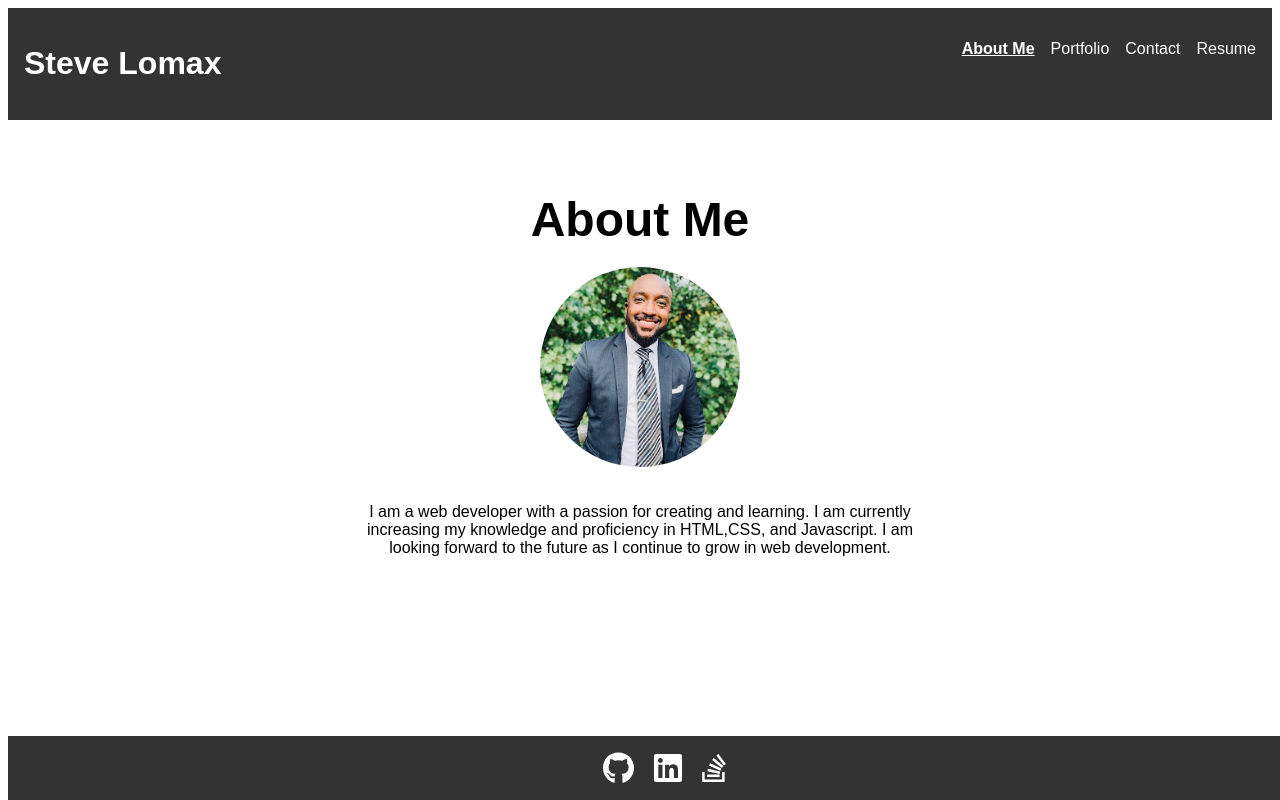
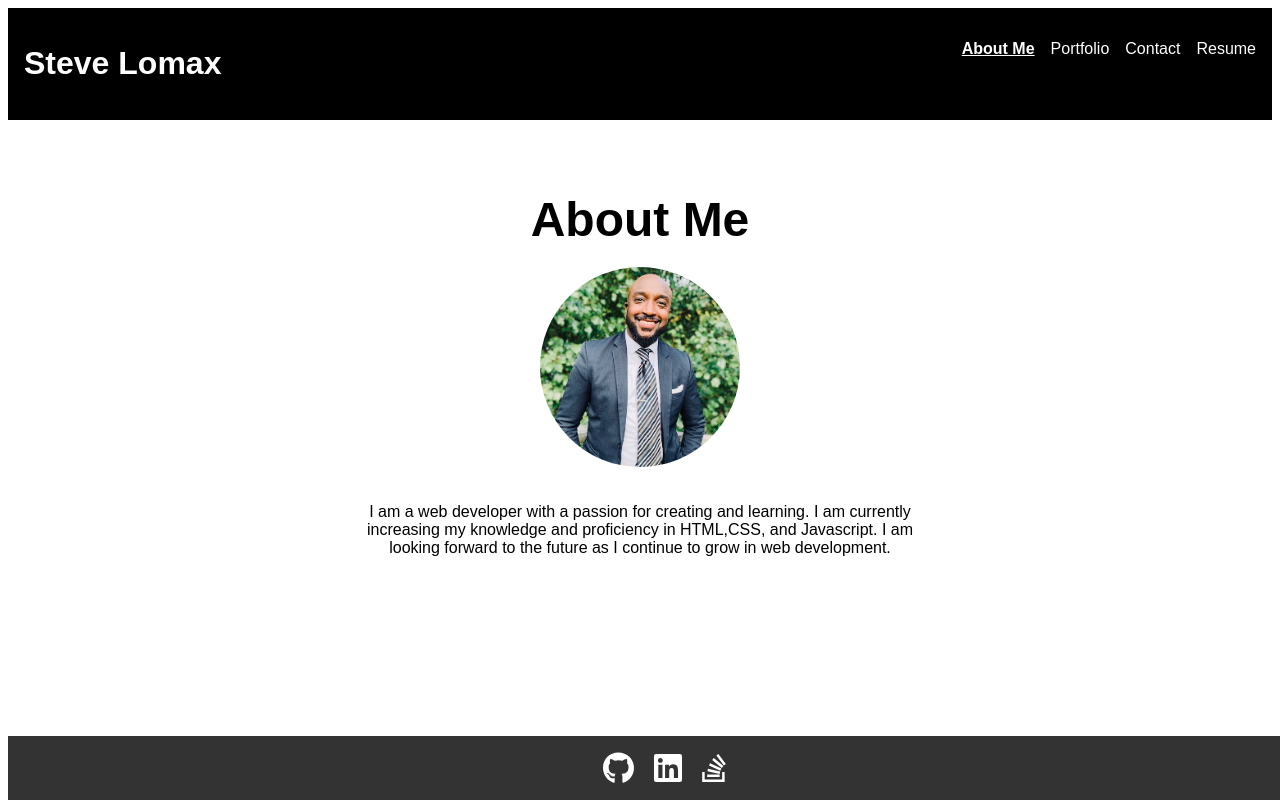
Before and after one commit to stevelomax1/react-portfolio, a React (Create React App) app: page / in a window 1280 px wide. Built offline with nearby package versions, Linux system fonts and the light colour scheme.

Commit message:
updated header color to black

```diff
--- a/src/index.css
+++ b/src/index.css
@@ -6,7 +6,7 @@ header {
   display: flex;
   justify-content: space-between;
   padding: 1rem;
-  background-color: #333;
+  background-color: #000000;
   color: #fff;
 }
 
```
